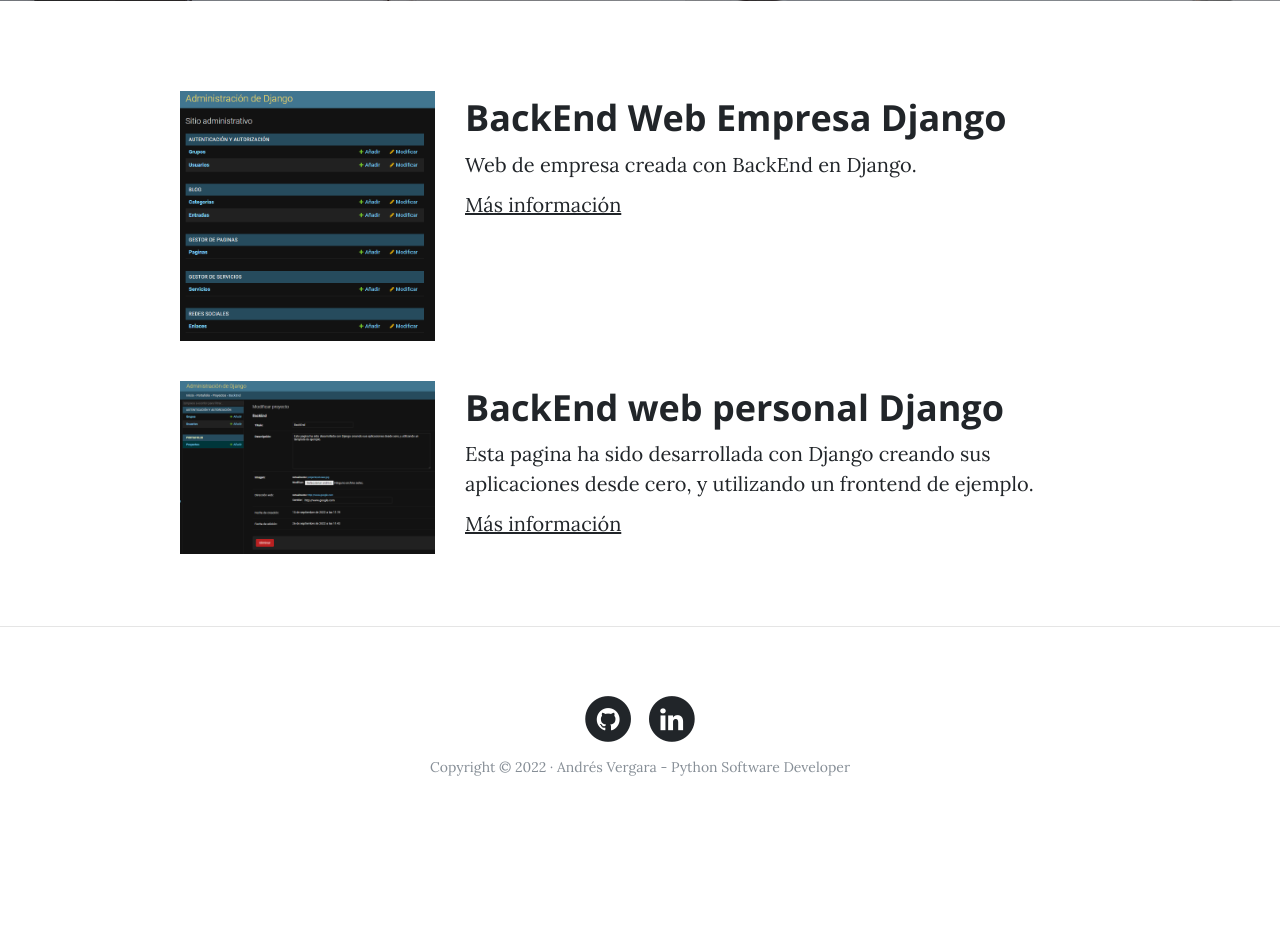
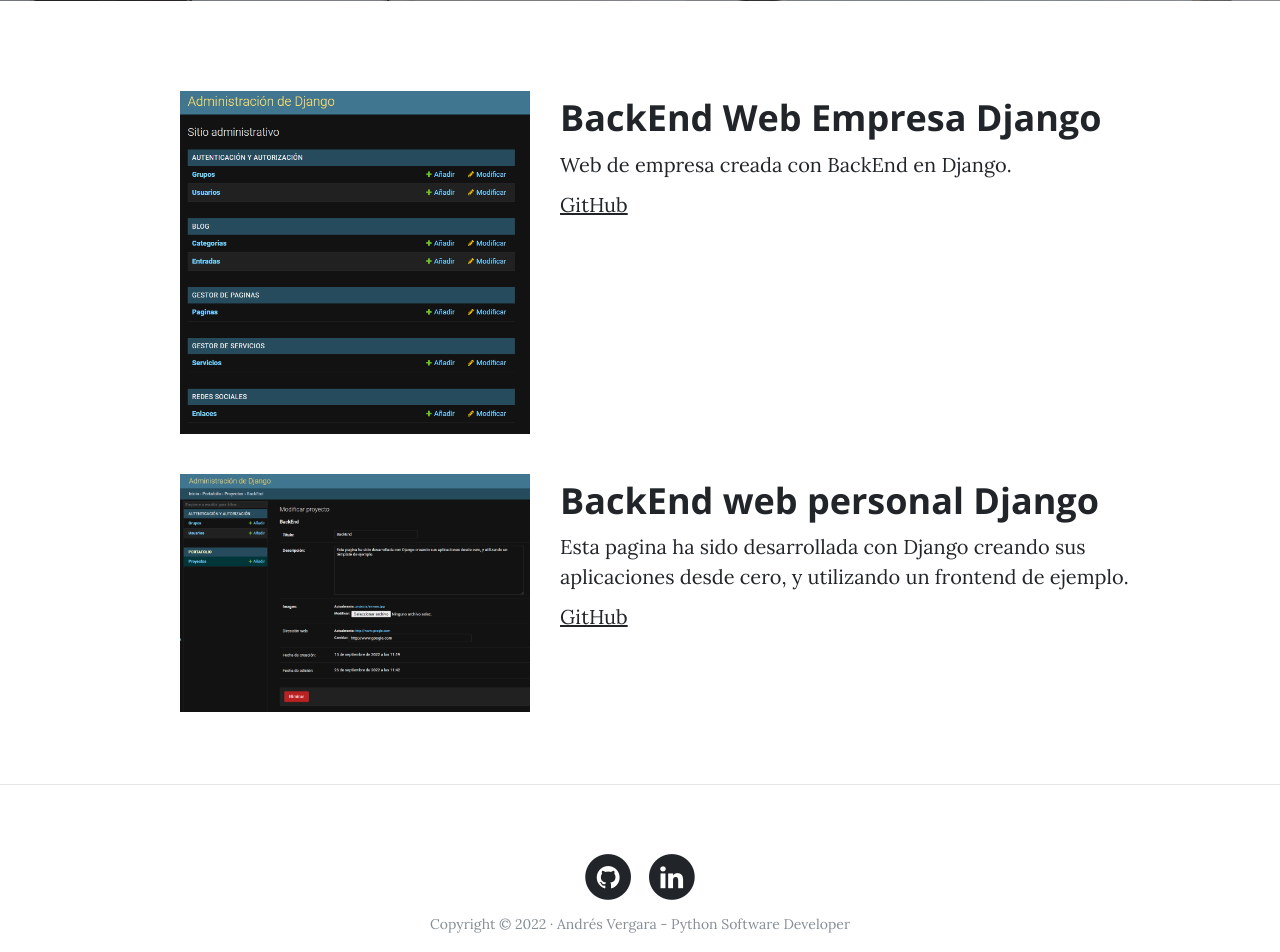
Before and after one commit to Andres-Vergara-Bastida/webpersonal, a Django app: page /portfolio/ in a window 1280 px wide. Shown: the part 531-1483 px from the top of the page. Before the commit the page ends 1307 px from the top, so only its background shows below. Run offline with Django 4.2, Linux system fonts and the light colour scheme; data comes from the database, SQL or seed files in the repository; both versions use the stored data as it was after the commit; some libraries are stand-ins or nearby versions.

Commit message:
27/09 añadido requirements.txt

```diff
--- a/portfolio/models.py
+++ b/portfolio/models.py
@@ -5,7 +5,7 @@ class Project(models.Model):
     title = models.CharField(max_length=200, verbose_name = "titulo")
     description = models.TextField(verbose_name = "descripción")
     image = models.ImageField(verbose_name = "imagen", upload_to="projects")
-    link = models.URLField(null=True, blank=True, verbose_name = "dirección web")
+    link = models.URLField(null=True, blank=True, verbose_name = "GitHub")
     created = models.DateTimeField(auto_now_add=True, verbose_name = "fecha de creación")
     updated = models.DateTimeField(auto_now=True, verbose_name = "fecha de edición")
 
--- a/portfolio/templates/portfolio/portfolio.html
+++ b/portfolio/templates/portfolio/portfolio.html
@@ -14,15 +14,15 @@
     {% for project in projects%}
 
         <div class="row project">
-            <div class="col-lg-3 col-md-4 offset-lg-1">
+            <div class="col-lg-4 col-md-5 offset-lg-1">
                     <img class="img-fluid" src="{{project.image.url}}" alt="">
             </div>
             <div class="col-lg-7 col-md-8">
                 <h2 class="section-heading title">{{project.title}}</h2>
                 <p>{{project.description}}</p>
                 {% if project.link %}
-                    <p><a href="{{project.link}}">Más información</a></p>
-                 {% endif %}
+                    <p><a href="{{project.link}}">GitHub</a></p>
+                {% endif %}
             </div>
         </div>
     {% endfor %}
--- /dev/null
+++ b/requirements.txt
@@ -0,0 +1,3 @@
+Pillow==5.0.0
+django==2.0.2
+django-ckeditor==5.4.0
```
Also changed, not shown: Captura de pantalla 2022-09-26 150123.png (added), db.sqlite3, media/projects/Captura_de_pantalla_2022-09-26_150123.png (added).
